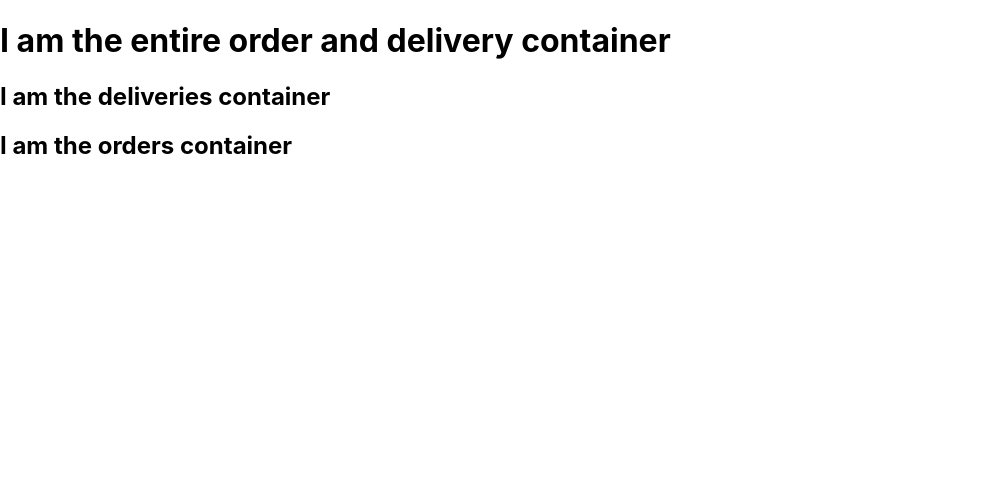
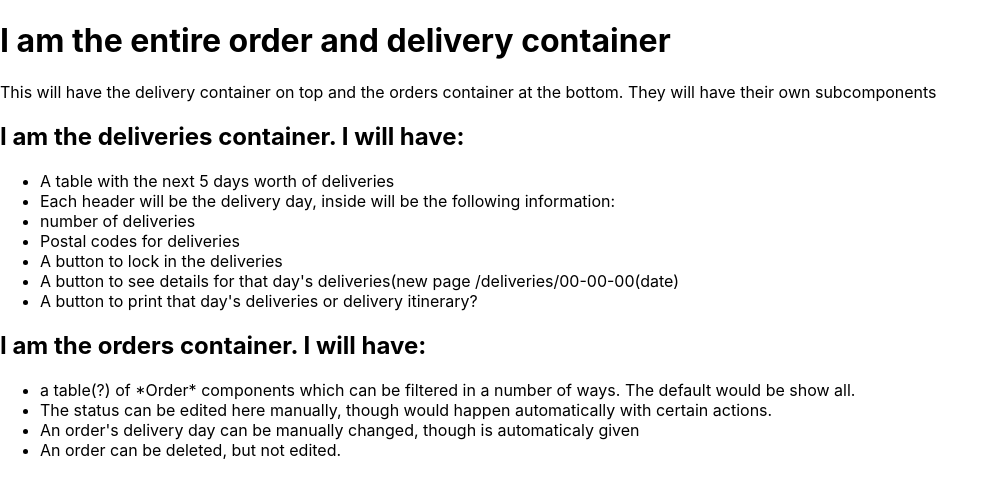
Before and after one commit to Wright0/online_shop_fe, a React (Create React App) app: page /admin/orders-and-deliveries in a window 1280 px wide. Shown: the top 496 px of the page, without its empty margins (0-999 px from the left). Built offline with nearby package versions, Linux system fonts and the light colour scheme; no server answers.

Commit message:
information abotu components and hooked some up

```diff
--- a/src/Homepage.js
+++ b/src/Homepage.js
@@ -1,8 +1,13 @@
 import React from 'react';
+import {Link} from 'react-router-dom';
 
 function Homepage() {
   return (
+    <>
+    <Link to="/shop"><p>Go to shop</p></Link>
+    <Link to="/admin"><p>Go to admin portal</p></Link>
     <h1>Homepage! Tell us about your shop, where you deliver, contact info, opening hours, etc</h1>
+    </>
   );
 }
 
--- a/src/admin-side/AdminPortal.js
+++ b/src/admin-side/AdminPortal.js
@@ -1,8 +1,14 @@
 import React from 'react';
+import { Link } from 'react-router-dom'
 
 function AdminPortal() {
   return (
+    <>
     <h1>I am the landing admin portal</h1>
+    <p>This section will have something that allows you to edit shop information. Also maybe links to download pdf tutorials? Open video tutorials? Idk.</p>
+    <Link to="/admin/products"><p>Go to the manage products page</p></Link>
+    <Link to="/admin/orders-and-deliveries"><p>Go to the manage orders and deliveries page</p></Link>
+    </>
   );
 }
 
--- a/src/admin-side/orders-deliveries/DeliveriesContainer.js
+++ b/src/admin-side/orders-deliveries/DeliveriesContainer.js
@@ -2,7 +2,18 @@ import React from 'react';
 
 function DeliveriesContainer() {
   return (
-    <h2>I am the deliveries container</h2>
+    <>
+    <h2>I am the deliveries container. I will have:</h2>
+    <ul>
+      <li>A table with the next 5 days worth of deliveries</li>
+      <li>Each header will be the delivery day, inside will be the following information:</li>
+      <li>number of deliveries</li>
+      <li>Postal codes for deliveries</li>
+      <li>A button to lock in the deliveries</li>
+      <li>A button to see details for that day's deliveries(new page /deliveries/00-00-00(date)</li>
+      <li>A button to print that day's deliveries or delivery itinerary?</li>
+    </ul>
+    </>
   );
 }
 
--- a/src/admin-side/orders-deliveries/OrderDeliveryContainer.js
+++ b/src/admin-side/orders-deliveries/OrderDeliveryContainer.js
@@ -6,6 +6,7 @@ function OrderDeliveryContainer() {
   return (
     <>
     <h1>I am the entire order and delivery container</h1>
+    <p>This will have the delivery container on top and the orders container at the bottom. They will have their own subcomponents</p>
     <DeliveriesContainer/>
     <OrdersContainer/>
     </>
--- a/src/admin-side/orders-deliveries/OrdersContainer.js
+++ b/src/admin-side/orders-deliveries/OrdersContainer.js
@@ -2,7 +2,15 @@ import React from 'react';
 
 function OrdersContainer() {
   return (
-    <h2>I am the orders container</h2>
+    <>
+    <h2>I am the orders container. I will have:</h2>
+    <ul>
+      <li>a table(?) of *Order* components which can be filtered in a number of ways. The default would be show all.</li>
+      <li>The status can be edited here manually, though would happen automatically with certain actions.</li>
+      <li>An order's delivery day can be manually changed, though is automaticaly given</li>
+      <li>An order can be deleted, but not edited.</li>
+    </ul>
+    </>
   );
 }
 
--- a/src/admin-side/products/ProductContainer.js
+++ b/src/admin-side/products/ProductContainer.js
@@ -5,6 +5,7 @@ function ProductContainer() {
   return (
     <>
     <h1>I am the product container</h1>
+    <p>I will have a table(?) and each line will be populated with one product item (a tr?) from the Product component. Each Product component will use the id to allow you to edit itself from the productcontainer</p>
     <Product/>
     </>
   );
```
